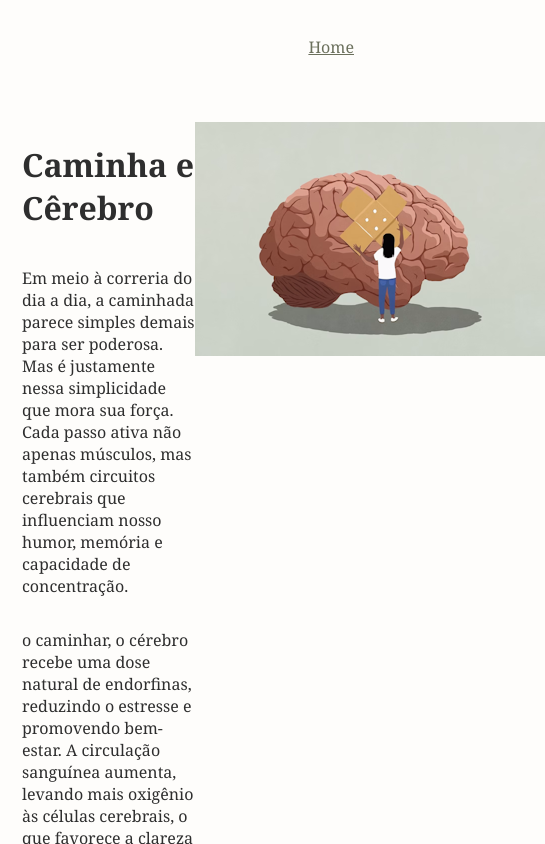
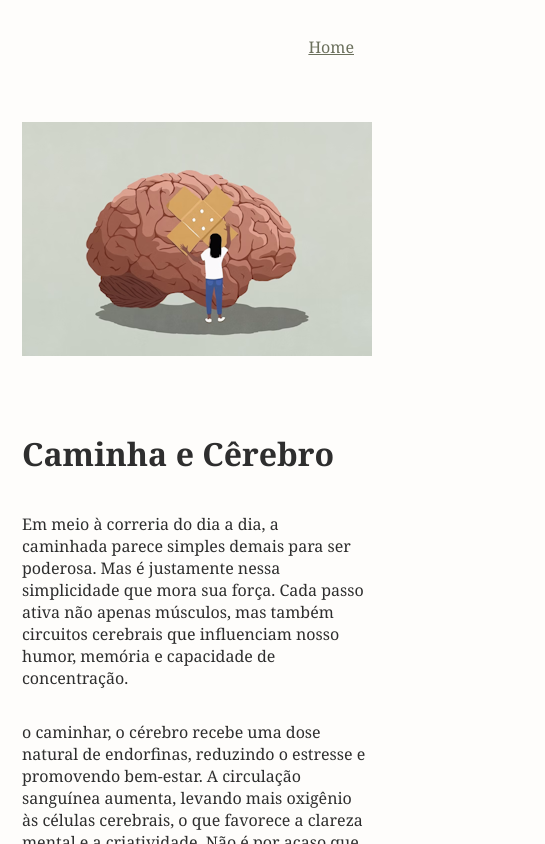
Before and after one commit to alanpsic/site_alan, a React (Vite) app: page /artigo/tema_2 in a window 390 px wide. Shown: the top 844 px of the page, 545 px wide, since content can reach past the window. Built offline with nearby package versions, Linux system fonts and the light colour scheme.

Commit message:
trabalhando na pag artigo para formatação movel

```diff
--- a/src/pages/artigo/index.tsx
+++ b/src/pages/artigo/index.tsx
@@ -72,6 +72,10 @@ export function Artigo()
             <div className={style.head}><Link className={style.artigoLink} to="/">Home</Link></div>
             <div className={style.artigo}>
 
+                <div className={style.artigoImgMovel}>
+                    <img src={artigo?.imagem} alt="" />
+                </div>
+
                <div className={style.artigoTxt}>
                     <h1>{ artigo ? artigo.tema : ""}</h1>
                     { artigo && artigo.texto.map((item, index)=>(
--- a/src/pages/artigo/style.module.css
+++ b/src/pages/artigo/style.module.css
@@ -11,6 +11,11 @@
 .artigo img
 {
     margin-bottom:50px;
+}
+
+.artigoImgMovel
+{
+    display:none;
 }
 
 .artigoTxt
@@ -47,6 +52,22 @@
 {
     .artigo
     {
-       width:100%;
+        flex-direction:column;
+        width:100%;
+    }
+
+    .artigoImgMovel
+    {
+        display:block;
+    }
+
+    .artigoTxt
+    {
+        width:100%;
+    }
+
+    .artigoImg
+    {
+        display:none;
     }
 }
```
